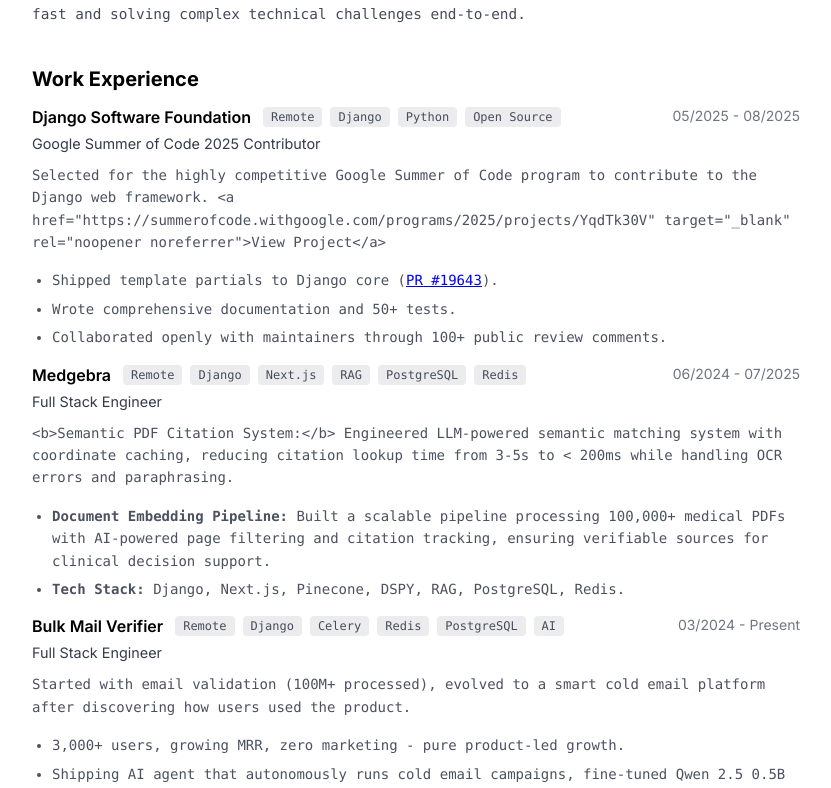
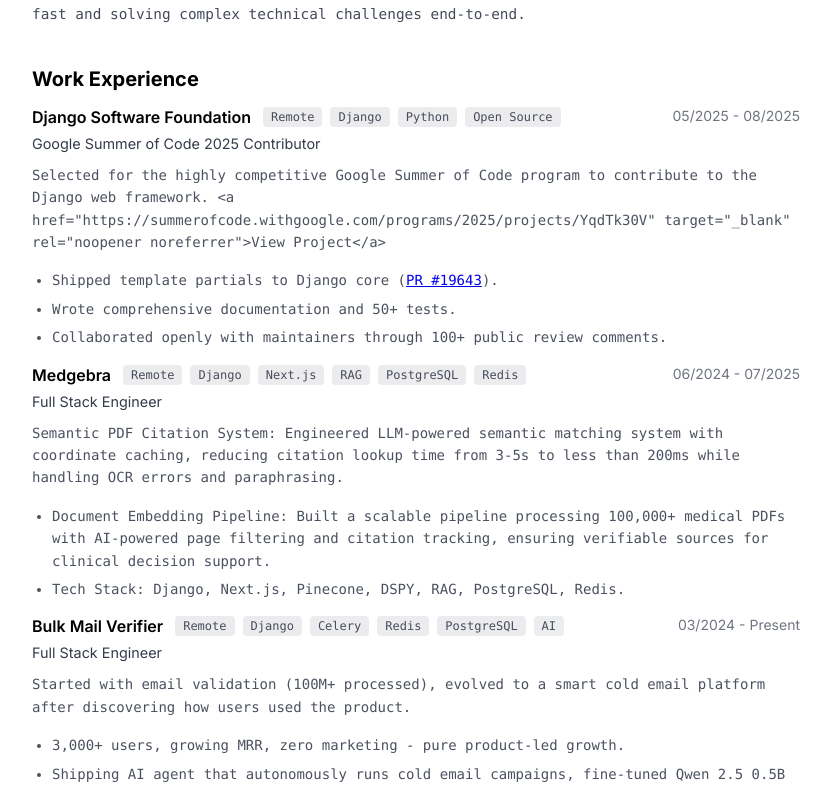
Before and after one commit to FarhanAliRaza/farhana.li, a SvelteKit app: page /resume in a window 1280 px wide. Shown: the part 382-1170 px from the top of the page, without its empty margins (224-1055 px from the left). Built offline with nearby package versions, Linux system fonts and the light colour scheme.

Commit message:
Refactor resume project highlights for improved readability by removing HTML tags and enhancing clarity in descriptions.

```diff
--- a/src/routes/resume/+page.svelte
+++ b/src/routes/resume/+page.svelte
@@ -51,9 +51,9 @@
 				start: '06/2024',
 				end: '07/2025',
 				highlights: [
-					'<b>Semantic PDF Citation System:</b> Engineered LLM-powered semantic matching system with coordinate caching, reducing citation lookup time from 3-5s to < 200ms while handling OCR errors and paraphrasing.',
-					'<b>Document Embedding Pipeline:</b> Built a scalable pipeline processing 100,000+ medical PDFs with AI-powered page filtering and citation tracking, ensuring verifiable sources for clinical decision support.',
-					'<b>Tech Stack:</b> Django, Next.js, Pinecone, DSPY, RAG, PostgreSQL, Redis.'
+					'Semantic PDF Citation System: Engineered LLM-powered semantic matching system with coordinate caching, reducing citation lookup time from 3-5s to less than 200ms while handling OCR errors and paraphrasing.',
+					'Document Embedding Pipeline: Built a scalable pipeline processing 100,000+ medical PDFs with AI-powered page filtering and citation tracking, ensuring verifiable sources for clinical decision support.',
+					'Tech Stack: Django, Next.js, Pinecone, DSPY, RAG, PostgreSQL, Redis.'
 				]
 			},
 			{
```
